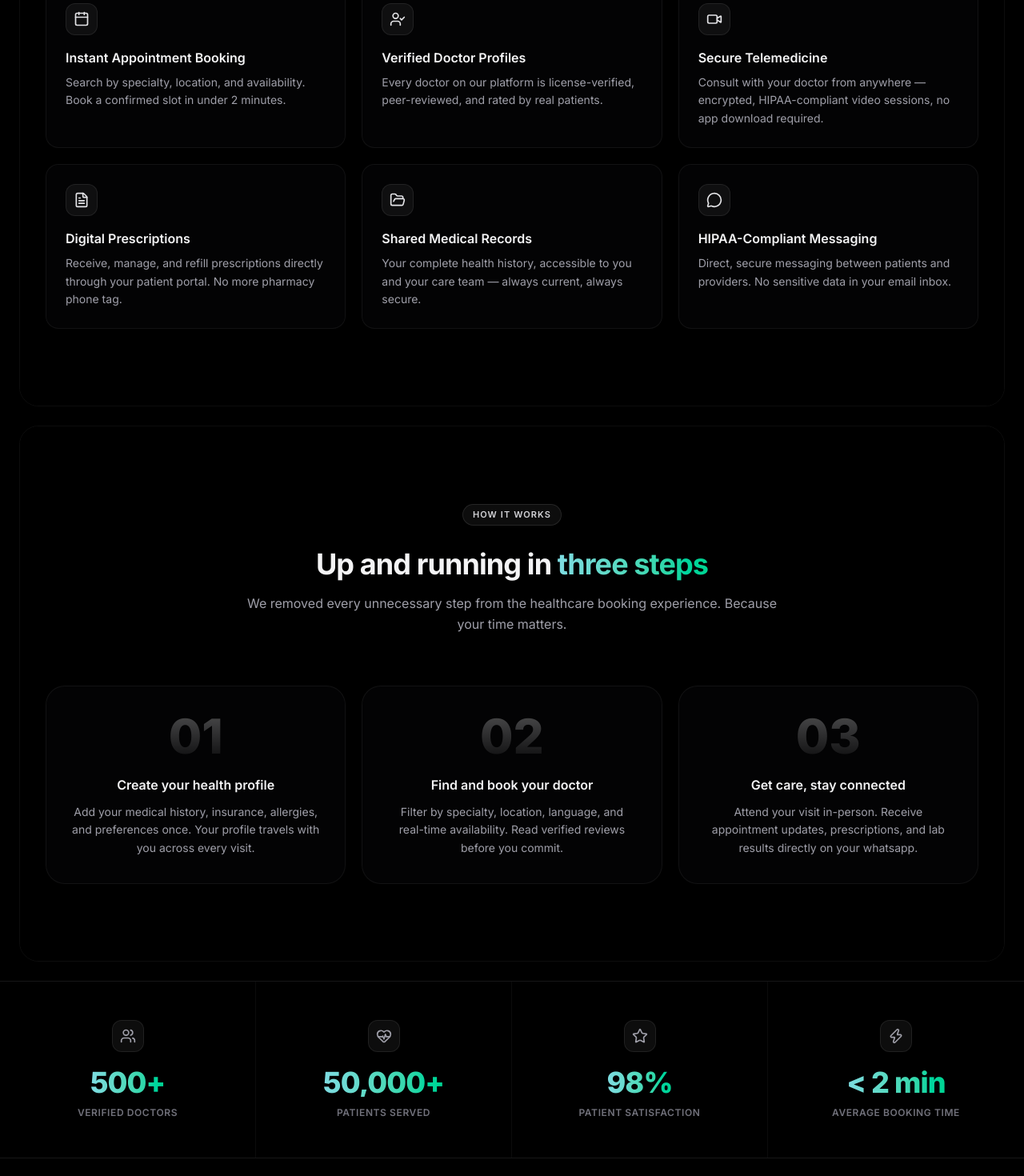
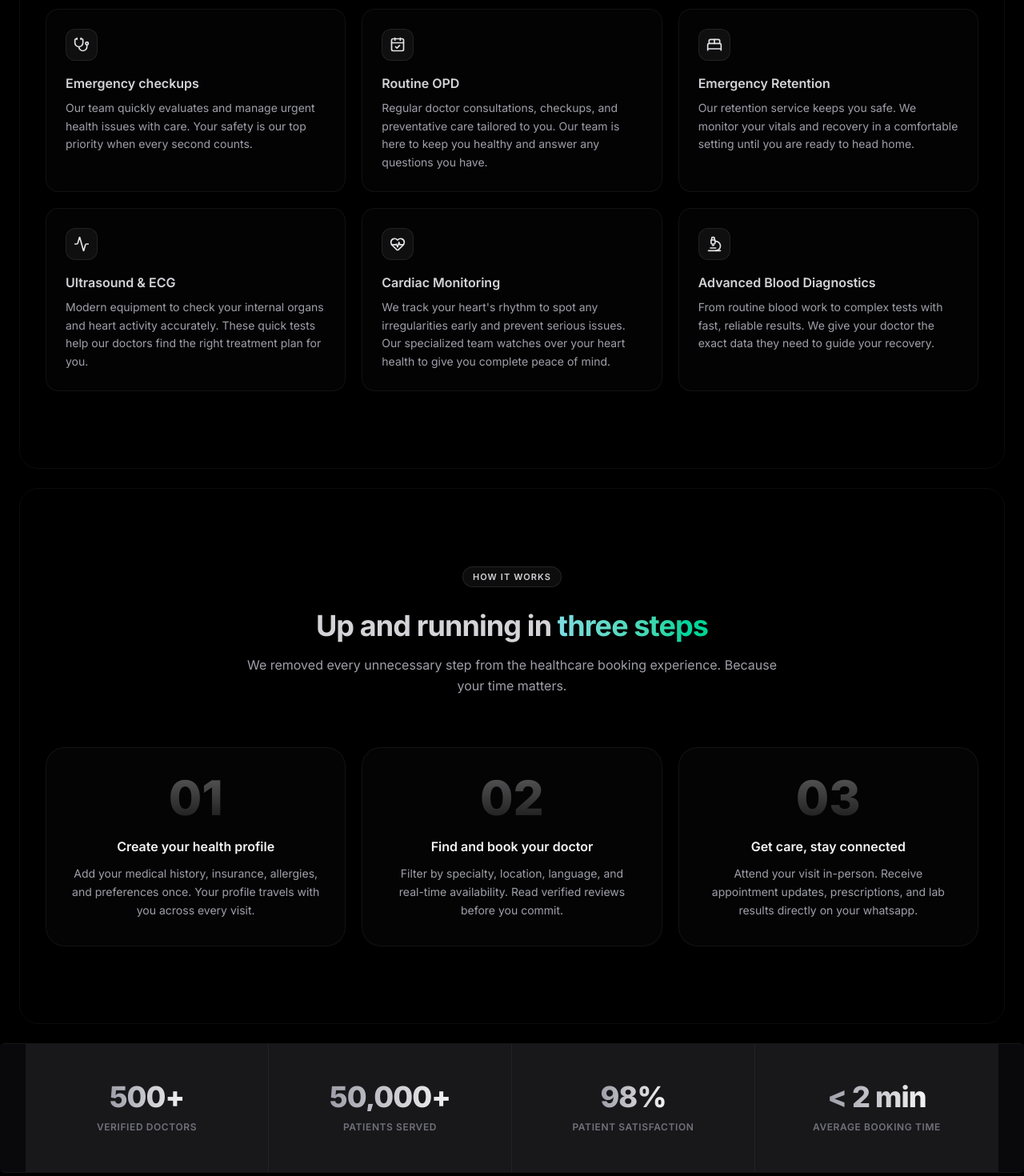
Before and after one commit to SyedAlee55/medical-app, a Next.js app: page / in a window 1280 px wide. Shown: the part 1320-2790 px from the top of the page at 80% size. Built offline with nearby package versions, Linux system fonts and the light colour scheme.

Commit message:
Frontend fixes and new content

```diff
--- a/app/about/page.jsx
+++ b/app/about/page.jsx
@@ -70,7 +70,7 @@ export default function AboutPage() {
 
                   {/* Subtle caption banner */}
                   <div className="absolute bottom-4 left-4 right-4 bg-zinc-950/80 backdrop-blur-md px-4 py-3.5 rounded-xl border border-white/10 shadow-lg">
-                    <h4 className="font-bold text-white text-sm">Tajammal Guahar</h4>
+                    <h4 className="font-bold text-white text-sm">Tajammal Gauhar</h4>
                     <p className="text-xs text-brand-300 font-semibold tracking-wider uppercase mt-0.5">Medical Director</p>
                   </div>
                 </div>
@@ -104,7 +104,7 @@ export default function AboutPage() {
                     TJ
                   </div>
                   <div>
-                    <h5 className="font-semibold text-white text-sm">Tajammal Guahar</h5>
+                    <h5 className="font-semibold text-white text-sm">Tajammal Gauhar</h5>
                     <p className="text-xs text-zinc-500 font-medium">Medical Director, Tj&apos;s Medical Hub</p>
                   </div>
                 </div>
--- a/components/landing/Footer.jsx
+++ b/components/landing/Footer.jsx
@@ -116,8 +116,6 @@ export default function Footer() {
         <div className="border-t border-white/5 mt-14 pt-6 flex flex-col md:flex-row justify-between items-center gap-4 text-zinc-600 text-sm">
           <span>&copy; {new Date().getFullYear()} Tj&apos;s Medical Hub. All rights reserved.</span>
           <div className="flex items-center gap-3">
-            <span className="bg-emerald-500/5 backdrop-blur-sm border border-emerald-500/10 text-emerald-400 text-xs font-semibold px-2.5 py-1 rounded-lg">HIPAA Compliant</span>
-            <span className="bg-brand-500/5 backdrop-blur-sm border border-brand-500/10 text-brand-300 text-xs font-semibold px-2.5 py-1 rounded-lg">SSL Secured</span>
           </div>
         </div>
       </div>
--- a/components/landing/HeroSection.jsx
+++ b/components/landing/HeroSection.jsx
@@ -98,7 +98,7 @@ export default function HeroSection() {
               variants={itemVariants}
               className="text-zinc-300/85 text-base sm:text-lg max-w-xl leading-relaxed mb-8"
             >
-              At TJ's Medical Hub, we deliver safe, reliable and compassionate care, focused on accurate diagnosis, modern treatment and making every patient feel respected and valued. Book an appointment with verified top-rated doctors now!
+                    We realized that navigating the healthcare system was too often confusing, disjointed, and stressful. That is why we built a unified digital home. By connecting top-tier verified clinical talent directly with modern tools, we give you control over your appointments, medical histories, and virtual consultations.
             </motion.p>
 
             {/* CTA buttons */}
--- a/components/landing/HowItWorksSection.jsx
+++ b/components/landing/HowItWorksSection.jsx
@@ -24,7 +24,7 @@ export default function HowItWorksSection() {
           <span className="inline-block text-[11px] font-semibold tracking-widest uppercase text-zinc-300 bg-white/5 border border-white/10 px-3 py-1 rounded-full mb-4">
             HOW IT WORKS
           </span>
-          <h2 className="text-3xl sm:text-4xl font-bold tracking-tight text-white mt-3 mb-4">
+          <h2 className="text-3xl sm:text-4xl font-bold tracking-tight text-zinc-300 mt-3 mb-4">
             Up and running in{' '}
             <span className="text-transparent bg-clip-text bg-gradient-to-r from-brand-300 to-emerald-400">
               three steps
@@ -39,9 +39,9 @@ export default function HowItWorksSection() {
           {steps.map((step, idx) => (
             <div
               key={idx}
-              className="bg-zinc-950/40 backdrop-blur-2xl rounded-3xl border border-white/6 p-8 flex flex-col items-center text-center hover:border-brand-500/20 hover:bg-black transition-all duration-300"
+              className="bg-zinc-950/50 backdrop-blur-2xl rounded-3xl border border-white/6 p-8 flex flex-col items-center text-center hover:border-brand-500/20 hover:bg-black transition-all duration-300"
             >
-              <span className="text-6xl font-extrabold text-transparent bg-clip-text bg-gradient-to-b from-white/30 to-white/5 mb-5 leading-none select-none">
+              <span className="text-6xl font-extrabold text-transparent bg-clip-text bg-gradient-to-b from-white/35 to-white/10 mb-5 leading-none select-none mb-4">
                 {step.num}
               </span>
               <h3 className="text-base font-semibold text-white mb-3 leading-snug">
--- a/components/landing/Navbar.jsx
+++ b/components/landing/Navbar.jsx
@@ -93,7 +93,7 @@ export default function Navbar({ theme = "light" }) {
           </div>
 
           <a href="/schedule" className="text-sm font-medium text-white/70 hover:text-white transition-colors">
-            Book in app
+            Book appointment
           </a>
           <a href="/about" className="text-sm font-medium text-white/70 hover:text-white transition-colors">
             About
--- a/components/landing/ServicesSection.jsx
+++ b/components/landing/ServicesSection.jsx
@@ -1,36 +1,37 @@
-import { Calendar, UserCheck, Video, FileText, FolderOpen, MessageCircle } from 'lucide-react'
+import { Stethoscope, CalendarCheck, BedDouble, Activity, HeartPulse, Microscope } from 'lucide-react'
 
 const services = [
   {
-    icon: Calendar,
-    title: 'Instant Appointment Booking',
-    description: 'Search by specialty, location, and availability. Book a confirmed slot in under 2 minutes.',
+    icon: Stethoscope,
+    title: 'Emergency checkups',
+    description: 'Our team quickly evaluates and manage urgent health issues with care. Your safety is our top priority when every second counts.',
   },
   {
-    icon: UserCheck,
-    title: 'Verified Doctor Profiles',
-    description: 'Every doctor on our platform is license-verified, peer-reviewed, and rated by real patients.',
+    icon: CalendarCheck,
+    title: 'Routine OPD',
+    description: 'Regular doctor consultations, checkups, and preventative care tailored to you. Our team is here to keep you healthy and answer any questions you have.',
   },
   {
-    icon: Video,
-    title: 'Secure Telemedicine',
-    description: 'Consult with your doctor from anywhere — encrypted, HIPAA-compliant video sessions, no app download required.',
+    icon: BedDouble,
+    title: 'Emergency Retention',
+    description: "Our retention service keeps you safe. We monitor your vitals and recovery in a comfortable setting until you are ready to head home.",
   },
   {
-    icon: FileText,
-    title: 'Digital Prescriptions',
-    description: 'Receive, manage, and refill prescriptions directly through your patient portal. No more pharmacy phone tag.',
+    icon: Activity,
+    title: 'Ultrasound & ECG',
+    description: "Modern equipment to check your internal organs and heart activity accurately. These quick tests help our doctors find the right treatment plan for you.",
   },
   {
-    icon: FolderOpen,
-    title: 'Shared Medical Records',
-    description: 'Your complete health history, accessible to you and your care team — always current, always secure.',
+    icon: HeartPulse,
+    title: 'Cardiac Monitoring',
+    description: "We track your heart's rhythm to spot any irregularities early and prevent serious issues. Our specialized team watches over your heart health to give you complete peace of mind.",
   },
   {
-    icon: MessageCircle,
-    title: 'HIPAA-Compliant Messaging',
-    description: 'Direct, secure messaging between patients and providers. No sensitive data in your email inbox.',
-  },
+    icon: Microscope,
+    title: 'Advanced Blood Diagnostics',
+    description: " From routine blood work to complex tests with fast, reliable results. We give your doctor the exact data they need to guide your recovery.",
+  }
+
 ]
 
 export default function ServicesSection() {
@@ -60,12 +61,12 @@ export default function ServicesSection() {
             return (
               <div
                 key={idx}
-                className="bg-zinc-950/40 backdrop-blur-2xl rounded-2xl border border-white/6 p-6 hover:bg-black hover:border-brand-500/20 hover:shadow-[0_10px_40px_rgba(6,148,162,0.04)] transition-all duration-300 group"
+                className="bg-zinc-950/40 backdrop-blur-2xl rounded-2xl border border-white/6 p-6 hover:bg-black hover:border-zinc-700 hover:shadow-[0_10px_40px_rgba(6,148,162,0.04)] transition-all duration-300 group"
               >
-                <div className="w-10 h-10 rounded-xl bg-white/5 border border-white/8 flex items-center justify-center mb-4 group-hover:bg-brand-500/10 group-hover:border-brand-400/20 transition-colors">
-                  <Icon className="text-zinc-350 w-5 h-5 group-hover:text-brand-300 transition-colors" />
+                <div className="w-10 h-10 rounded-xl bg-white/5 border border-white/8 flex items-center justify-center mb-4 group-hover:bg-zinc-950 group-hover:border-zinc-400/20 transition-colors">
+                  <Icon className="text-zinc-350 w-5 h-5 group-hover:text-white  transition-colors" />
                 </div>
-                <h3 className="font-semibold text-white text-base mb-2">
+                <h3 className="font-semibold text-zinc-300 text-base mb-2">
                   {svc.title}
                 </h3>
                 <p className="text-zinc-400 text-sm leading-relaxed">
--- a/components/landing/StatsSection.jsx
+++ b/components/landing/StatsSection.jsx
@@ -25,7 +25,7 @@ const stats = [
 
 export default function StatsSection() {
   return (
-    <section className="w-full bg-zinc-950 border-y border-white/5">
+    <section className="w-full rounded-md bg-zinc-950 border-y border-white/5 px-8">
       {/* Full-bleed grid — no max-width, no padding, no rounded corners */}
       <div className="grid grid-cols-2 lg:grid-cols-4 divide-x divide-y lg:divide-y-0 divide-white/5">
         {stats.map((stat, idx) => {
@@ -33,15 +33,11 @@ export default function StatsSection() {
           return (
             <div
               key={idx}
-              className="bg-black flex flex-col items-center text-center px-8 py-12 hover:bg-zinc-950 transition-colors duration-300 group"
+              className="bg-zinc-900 flex flex-col items-center text-center px-8 py-12 transition-colors duration-300 group"
             >
-              {/* Icon */}
-              <div className="w-10 h-10 rounded-xl bg-white/5 border border-white/8 flex items-center justify-center mb-5 group-hover:bg-brand-500/10 transition-colors">
-                <Icon className="w-5 h-5 text-zinc-400 group-hover:text-brand-300 transition-colors" />
-              </div>
 
               {/* Value */}
-              <span className="text-4xl font-extrabold text-transparent bg-clip-text bg-gradient-to-r from-brand-300 to-emerald-400 tracking-tight leading-none">
+              <span className="text-4xl font-extrabold text-transparent bg-clip-text bg-gradient-to-r from-zinc-400 to-zinc-100 tracking-tight leading-none">
                 {stat.value}
               </span>
 
--- a/components/landing/TrustStrip.jsx
+++ b/components/landing/TrustStrip.jsx
@@ -13,7 +13,7 @@ export default function TrustStrip() {
   return (
     <div className="w-full bg-black py-8">
       <div className="max-w-7xl mx-auto px-6">
-        <p className="text-[10px] font-semibold tracking-widest uppercase text-zinc-600 mb-6 text-center">
+        <p className="text-[12px] font-semibold tracking-widest uppercase text-zinc-400 mb-6 text-center">
           Trusted by healthcare institutions nationwide
         </p>
         <div className="relative w-full overflow-hidden">
@@ -24,7 +24,7 @@ export default function TrustStrip() {
               <div key={i} className="flex items-center gap-10 shrink-0">
                 {institutions.map((name, idx) => (
                   <div key={name + '-' + idx} className="flex items-center gap-10">
-                    <span className="text-zinc-600 font-semibold text-xs uppercase tracking-widest hover:text-zinc-400 transition-colors cursor-default">
+                    <span className="text-zinc-400 font-semibold text-xs uppercase tracking-widest hover:text-zinc-400 transition-colors cursor-default">
                       {name}
                     </span>
                     <span className="text-white/6 select-none">·</span>
```
Also changed, not shown: components/landing/TestimonialsSection.jsx (+4 -6 lines).
